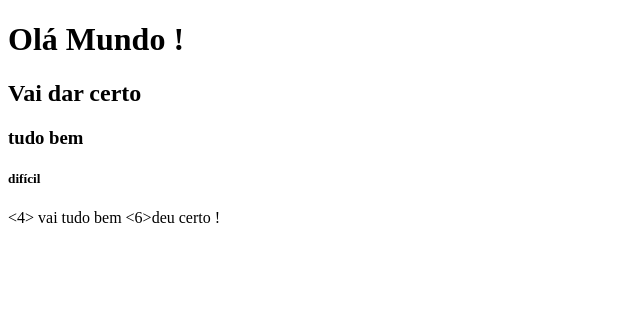
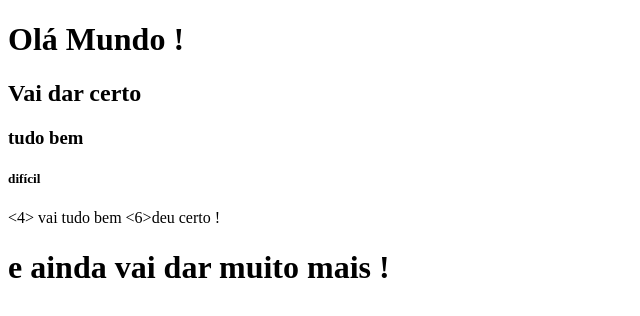
Before and after one commit to peixeweb/css, a plain HTML site: page index.html in a window 1280 px wide. Shown: the whole page, without its empty margins (0-640 px from the left). Drawn offline with Linux system fonts and the light colour scheme.

Commit message:
Update index.html
coloquei mais uma linha

```diff
--- a/index.html
+++ b/index.html
@@ -12,5 +12,6 @@
     <h5> difícil</h5>
     <4> vai tudo bem</4>
     <6>deu certo !</6>
+        <h1> e ainda vai dar muito mais  !</h1>
 </body>
 </html>
```
